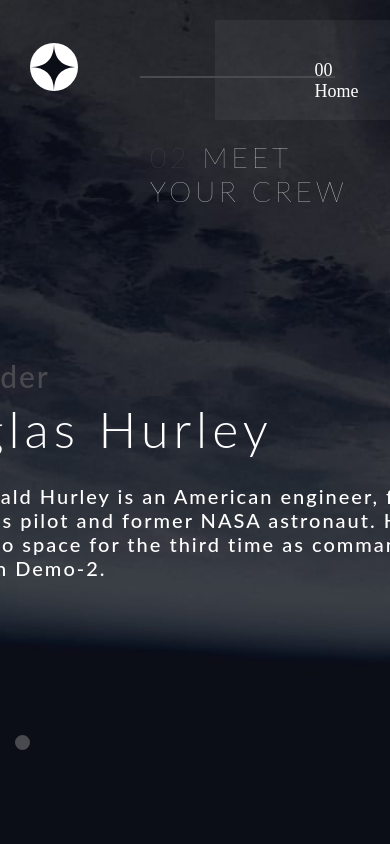
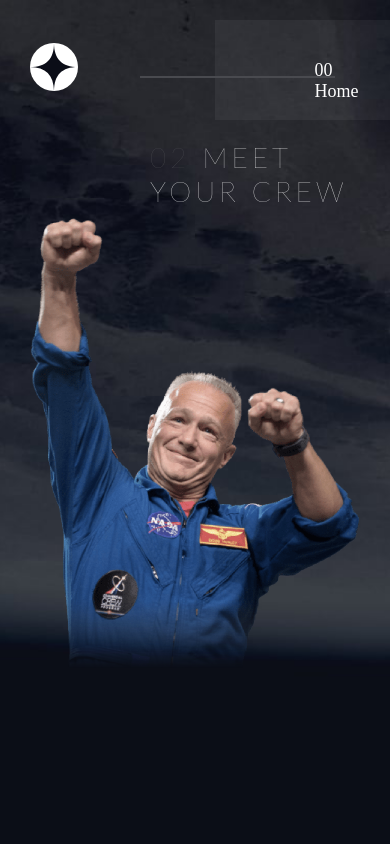
Before and after one commit to Abdo1454/space-react, a React (Create React App) app: page /crew in a window 390 px wide. Shown: the top 844 px of the page. Built offline with nearby package versions, Linux system fonts and the light colour scheme.

Commit message:
add responsive tablet

```diff
--- a/public/css/style.css
+++ b/public/css/style.css
@@ -224,7 +224,8 @@ justify-content: flex-end;
   font-weight: 500;
   letter-spacing: 2px;
 }
-/* ************************************crew-content************************************* */
+/*
+************************************crew-content************************************* */
 .crew-content {
   background: url(../assets/crew/background-crew-desktop.jpg);
   background-size: cover;
@@ -307,7 +308,7 @@ justify-content: flex-end;
   display: flex;
   justify-content: center;
   align-items: center;
-  padding: 100px 400px 0px 0px;
+  /* padding: 100px 400px 0px 0px; */
   gap: 20px;
   margin-top: 30px;
 }
@@ -384,4 +385,23 @@ justify-content: flex-end;
   #name-destination {
     font-size: 70px;
   }
+.content-3 {
+  flex-direction: column-reverse;
+  align-items: center;
+  text-align: center;
+
+  gap: 20px;
 }
+
+.page-content-3 {
+  display: flex;
+  flex-direction: column;
+  gap: 10px;
+}
+
+.crew-image img {
+  width: 100%;
+  max-width: 400px;
+  max-height: 450px;
+}
+}
```
